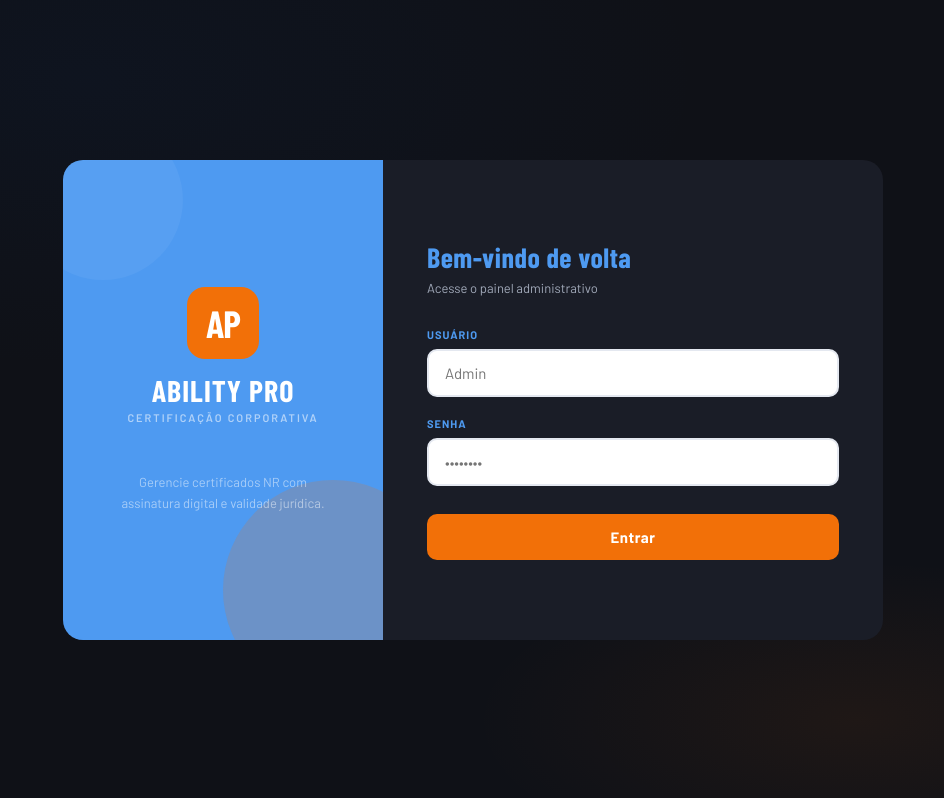
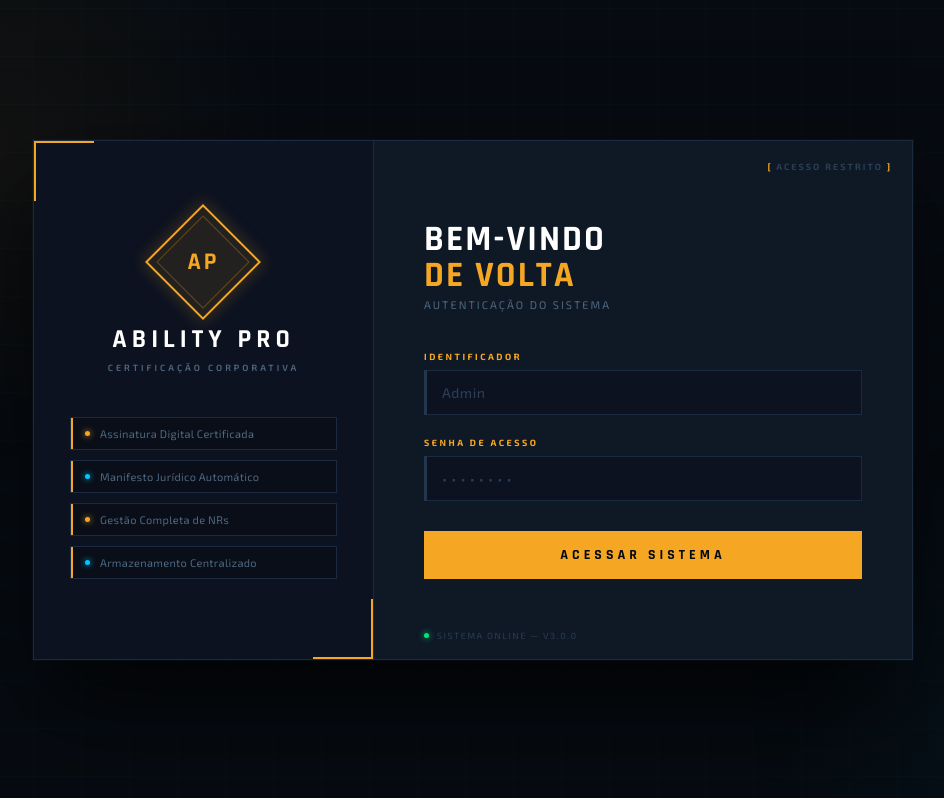
Before and after one commit to victorclaudino33-hash/abilitypro, a website: page frontend/index.html in a window 1280 px wide. Shown: the whole page, without its empty margins (167-1111 px from the left). Drawn offline with nearby package versions, Linux system fonts and the light colour scheme; a web font is replaced by a local one.

Commit message:
Tema novo

```diff
--- a/frontend/index.html
+++ b/frontend/index.html
@@ -5,260 +5,335 @@
   <meta name="viewport" content="width=device-width, initial-scale=1.0">
   <title>Ability Pro — Login</title>
   <link rel="preconnect" href="https://fonts.googleapis.com">
-  <link href="https://fonts.googleapis.com/css2?family=Barlow:wght@400;600;700;800&family=Barlow+Condensed:wght@700;800&display=swap" rel="stylesheet">
+  <link href="https://fonts.googleapis.com/css2?family=Rajdhani:wght@400;500;600;700&family=Exo+2:wght@300;400;500;600;700;800&display=swap" rel="stylesheet">
   <style>
     *, *::before, *::after { box-sizing: border-box; margin: 0; padding: 0; }
-
     :root {
-  --azul:    #4E9AF1;
-  --laranja: #F27008;
-  --cinza:   #A0A8B8;
-  --fundo:   #0F1117;
-  --branco:  #1A1D27;
-  --borda:   #2A2D3A;
-}
-
-body {
-  background: #0F1117;
-  color: #E0E4F0;
-}
-
+      --bg:         #070B11;
+      --bg2:        #0C1220;
+      --panel:      #0F1825;
+      --border:     #1A2B40;
+      --border2:    #243550;
+      --amber:      #F5A623;
+      --amber2:     #E8941A;
+      --amber-dim:  rgba(245,166,35,0.1);
+      --amber-glow: rgba(245,166,35,0.3);
+      --cyan:       #00C8FF;
+      --text:       #B8CCE0;
+      --text-dim:   #4E6880;
+      --text-muted: #2A3D55;
+      --red:        #FF4560;
+      --green:      #00E676;
+    }
     body {
-      font-family: 'Barlow', sans-serif;
-      background: var(--fundo);
+      font-family: 'Exo 2', sans-serif;
+      background: var(--bg);
       min-height: 100vh;
-      display: flex;
-      align-items: center;
-      justify-content: center;
+      display: flex; align-items: center; justify-content: center;
+      overflow: hidden; position: relative;
+    }
+    .grid-bg {
+      position: fixed; inset: 0; pointer-events: none;
       background-image:
-        radial-gradient(ellipse 80% 60% at 20% 10%, rgba(10,56,130,0.08) 0%, transparent 60%),
-        radial-gradient(ellipse 60% 40% at 80% 90%, rgba(242,112,8,0.07) 0%, transparent 50%);
+        linear-gradient(rgba(0,200,255,0.025) 1px, transparent 1px),
+        linear-gradient(90deg, rgba(0,200,255,0.025) 1px, transparent 1px);
+      background-size: 48px 48px;
+      animation: gridDrift 30s linear infinite;
+    }
+    @keyframes gridDrift { to { background-position: 48px 48px; } }
+    .glow-amber {
+      position: fixed; top: -200px; left: -200px;
+      width: 700px; height: 700px; pointer-events: none;
+      background: radial-gradient(circle, rgba(245,166,35,0.05) 0%, transparent 65%);
+    }
+    .glow-cyan {
+      position: fixed; bottom: -200px; right: -200px;
+      width: 600px; height: 600px; pointer-events: none;
+      background: radial-gradient(circle, rgba(0,200,255,0.04) 0%, transparent 65%);
     }
 
-    .login-wrap {
-      background: var(--branco);
-      border-radius: 20px;
-      box-shadow: var(--sombra);
-      overflow: hidden;
-      display: flex;
-      width: 820px;
-      max-width: 95vw;
-      min-height: 480px;
+    .wrap {
+      position: relative; z-index: 1;
+      display: flex; width: 880px; max-width: 96vw; min-height: 520px;
+      border: 1px solid var(--border);
+      box-shadow: 0 0 0 1px rgba(0,200,255,0.04), 0 50px 100px rgba(0,0,0,0.7);
+      animation: appear 0.7s cubic-bezier(.16,1,.3,1) both;
+    }
+    @keyframes appear {
+      from { opacity: 0; transform: scale(0.97) translateY(20px); }
+      to   { opacity: 1; transform: scale(1) translateY(0); }
     }
 
-    .login-side {
-      background: var(--azul);
-      width: 320px;
-      flex-shrink: 0;
-      display: flex;
-      flex-direction: column;
-      align-items: center;
-      justify-content: center;
-      padding: 40px 32px;
-      position: relative;
-      overflow: hidden;
+    /* ── LEFT ── */
+    .side {
+      width: 340px; flex-shrink: 0;
+      background: var(--bg2);
+      display: flex; flex-direction: column; align-items: center; justify-content: center;
+      padding: 48px 36px;
+      position: relative; overflow: hidden;
+      border-right: 1px solid var(--border);
+    }
+    .corner { position: absolute; width: 60px; height: 60px; }
+    .corner.tl { top: 0; left: 0; border-top: 2px solid var(--amber); border-left: 2px solid var(--amber); }
+    .corner.br { bottom: 0; right: 0; border-bottom: 2px solid var(--amber); border-right: 2px solid var(--amber); }
+    .scan {
+      position: absolute; top: 0; left: 0; right: 0;
+      height: 1px; background: linear-gradient(90deg, transparent, var(--amber), transparent);
+      animation: scanDown 5s ease-in-out infinite;
+    }
+    @keyframes scanDown {
+      0%   { top: 0%; opacity: 0; }
+      10%  { opacity: 1; }
+      90%  { opacity: 1; }
+      100% { top: 100%; opacity: 0; }
     }
 
-    .login-side::before {
+    .logo { text-align: center; position: relative; z-index: 1; }
+    .logo-diamond {
+      width: 82px; height: 82px; margin: 0 auto 20px;
+      position: relative; display: flex; align-items: center; justify-content: center;
+    }
+    .logo-diamond::before {
       content: '';
-      position: absolute;
-      bottom: -60px; right: -60px;
-      width: 220px; height: 220px;
-      border-radius: 50%;
-      background: rgba(242,112,8,0.18);
+      position: absolute; inset: 0;
+      border: 2px solid var(--amber);
+      transform: rotate(45deg);
+      background: var(--amber-dim);
+      animation: pulse 3s ease-in-out infinite;
     }
-    .login-side::after {
+    .logo-diamond::after {
       content: '';
-      position: absolute;
-      top: -40px; left: -40px;
-      width: 160px; height: 160px;
-      border-radius: 50%;
-      background: rgba(255,255,255,0.05);
+      position: absolute; inset: 8px;
+      border: 1px solid rgba(245,166,35,0.3);
+      transform: rotate(45deg);
+    }
+    @keyframes pulse {
+      0%,100% { box-shadow: 0 0 0 0 var(--amber-glow); }
+      50%      { box-shadow: 0 0 20px 4px rgba(245,166,35,0.15); }
+    }
+    .logo-diamond span {
+      position: relative; z-index: 1;
+      font-family: 'Rajdhani', sans-serif;
+      font-size: 24px; font-weight: 700;
+      color: var(--amber); letter-spacing: 3px;
+    }
+    .logo-name {
+      font-family: 'Rajdhani', sans-serif;
+      font-size: 26px; font-weight: 700;
+      color: #fff; letter-spacing: 5px; text-transform: uppercase;
+    }
+    .logo-sub {
+      font-size: 9px; font-weight: 600; letter-spacing: 3px;
+      color: var(--text-dim); text-transform: uppercase; margin-top: 6px;
     }
 
-    .logo-box {
-      position: relative; z-index: 1; text-align: center;
+    .features {
+      margin-top: 44px; width: 100%;
+      display: flex; flex-direction: column; gap: 10px;
+      position: relative; z-index: 1;
     }
-    .logo-icon {
-      width: 72px; height: 72px;
-      background: var(--laranja);
-      border-radius: 18px;
-      display: flex; align-items: center; justify-content: center;
-      margin: 0 auto 16px;
-      font-size: 38px; font-weight: 800;
-      color: #fff;
-      font-family: 'Barlow Condensed', sans-serif;
-      letter-spacing: -1px;
+    .feat {
+      display: flex; align-items: center; gap: 10px;
+      padding: 9px 14px;
+      border: 1px solid var(--border); background: rgba(0,0,0,0.25);
+      position: relative; overflow: hidden;
     }
-    .logo-name {
-      font-family: 'Barlow Condensed', sans-serif;
-      font-size: 30px; font-weight: 800;
-      color: #fff; letter-spacing: 1px;
-      line-height: 1;
+    .feat::before {
+      content: ''; position: absolute; left: 0; top: 0; bottom: 0;
+      width: 2px; background: var(--amber);
     }
-    .logo-sub {
-      font-size: 11px; font-weight: 600;
-      color: rgba(255,255,255,0.55);
-      letter-spacing: 2px;
-      text-transform: uppercase;
-      margin-top: 6px;
+    .feat-dot {
+      width: 5px; height: 5px; border-radius: 50%; flex-shrink: 0;
+      background: var(--amber); box-shadow: 0 0 6px var(--amber);
     }
-    .side-tagline {
-      position: relative; z-index: 1;
-      margin-top: 48px;
-      font-size: 13px;
-      color: rgba(255,255,255,0.5);
-      text-align: center;
-      line-height: 1.6;
+    .feat-dot.c { background: var(--cyan); box-shadow: 0 0 6px var(--cyan); }
+    .feat span { font-size: 11px; color: var(--text-dim); letter-spacing: 0.3px; }
+
+    /* ── RIGHT ── */
+    .form-area {
+      flex: 1; background: var(--panel);
+      display: flex; flex-direction: column; justify-content: center;
+      padding: 52px 50px; position: relative;
+    }
+    .badge {
+      position: absolute; top: 20px; right: 20px;
+      font-size: 9px; font-weight: 700;
+      color: var(--text-muted); letter-spacing: 2px; text-transform: uppercase;
+    }
+    .badge::before { content: '[ '; color: var(--amber); }
+    .badge::after  { content: ' ]'; color: var(--amber); }
+
+    .title {
+      font-family: 'Rajdhani', sans-serif;
+      font-size: 36px; font-weight: 700;
+      color: #fff; letter-spacing: 2px; line-height: 1; margin-bottom: 4px;
+    }
+    .title em { color: var(--amber); font-style: normal; }
+    .subtitle {
+      font-size: 11px; color: var(--text-dim);
+      letter-spacing: 2px; text-transform: uppercase; margin-bottom: 40px;
     }
 
-    .login-form-area {
+    .fg { margin-bottom: 22px; }
+    .fg label {
+      display: block; font-size: 9px; font-weight: 700;
+      color: var(--amber); text-transform: uppercase;
+      letter-spacing: 2.5px; margin-bottom: 8px;
+    }
+    .iw { position: relative; display: flex; }
+    .iw::before {
+      content: ''; position: absolute; left: 0; top: 0; bottom: 0;
+      width: 3px; background: var(--border2);
+      transition: background 0.2s, box-shadow 0.2s;
+    }
+    .iw:focus-within::before {
+      background: var(--amber);
+      box-shadow: 0 0 8px var(--amber-glow);
+    }
+    .fg input {
       flex: 1;
-      display: flex;
-      flex-direction: column;
-      justify-content: center;
-      padding: 48px 44px;
+      padding: 13px 16px 13px 18px;
+      background: var(--bg2); border: 1px solid var(--border); border-left: none;
+      color: var(--text); font-size: 14px; font-weight: 500;
+      font-family: 'Exo 2', sans-serif; letter-spacing: 0.5px;
+      outline: none; transition: border-color 0.2s;
     }
+    .fg input::placeholder { color: var(--text-muted); }
+    .fg input:focus { border-color: var(--border2); }
 
-    .form-title {
-      font-family: 'Barlow Condensed', sans-serif;
-      font-size: 28px; font-weight: 800;
-      color: var(--azul);
-      margin-bottom: 6px;
-      letter-spacing: 0.5px;
+    .btn {
+      width: 100%; padding: 15px;
+      background: var(--amber); color: #070B11;
+      border: none; cursor: pointer;
+      font-family: 'Rajdhani', sans-serif;
+      font-size: 14px; font-weight: 700;
+      letter-spacing: 4px; text-transform: uppercase;
+      transition: all 0.2s; margin-top: 8px;
+      position: relative; overflow: hidden;
     }
-    .form-sub { font-size: 13px; color: var(--cinza); margin-bottom: 32px; }
+    .btn::before {
+      content: '';
+      position: absolute; top: 0; left: -100%;
+      width: 100%; height: 100%;
+      background: linear-gradient(90deg, transparent, rgba(255,255,255,0.15), transparent);
+      transition: left 0.4s;
+    }
+    .btn:hover::before { left: 100%; }
+    .btn:hover {
+      background: #FFBA42;
+      box-shadow: 0 0 40px var(--amber-glow), 0 8px 32px rgba(0,0,0,0.5);
+      transform: translateY(-2px);
+    }
+    .btn:active { transform: translateY(0); }
+    .btn:disabled { opacity: 0.35; cursor: not-allowed; transform: none; box-shadow: none; }
 
-    .form-group { margin-bottom: 20px; }
-    .form-group label {
-      display: block;
-      font-size: 11px; font-weight: 700;
-      color: var(--azul);
-      text-transform: uppercase;
-      letter-spacing: 1px;
-      margin-bottom: 8px;
+    .err {
+      background: rgba(255,69,96,0.07); border: 1px solid rgba(255,69,96,0.25);
+      color: var(--red); padding: 10px 14px; font-size: 12px;
+      letter-spacing: 0.3px; margin-top: 14px; display: none;
     }
-    .form-group input {
-      width: 100%;
-      padding: 13px 16px;
-      border: 2px solid #E4E8F0;
-      border-radius: 10px;
-      font-size: 15px;
-      font-family: 'Barlow', sans-serif;
-      color: #1a1a2e;
-      transition: border-color 0.2s, box-shadow 0.2s;
-      outline: none;
+    .err.on { display: block; }
+
+    .sbar {
+      position: absolute; bottom: 18px; left: 50px;
+      display: flex; align-items: center; gap: 8px;
     }
-    .form-group input:focus {
-      border-color: var(--azul);
-      box-shadow: 0 0 0 3px rgba(10,56,130,0.1);
+    .sdot {
+      width: 5px; height: 5px; border-radius: 50%;
+      background: var(--green); box-shadow: 0 0 6px var(--green);
+      animation: blink 2.5s ease-in-out infinite;
     }
+    @keyframes blink { 0%,100%{opacity:1} 50%{opacity:.2} }
+    .stxt { font-size: 9px; color: var(--text-muted); letter-spacing: 1.5px; text-transform: uppercase; }
 
-    .btn-login {
-      width: 100%;
-      padding: 14px;
-      background: var(--laranja);
-      color: #fff;
-      border: none;
-      border-radius: 10px;
-      font-size: 15px; font-weight: 700;
-      font-family: 'Barlow', sans-serif;
-      cursor: pointer;
-      letter-spacing: 0.5px;
-      transition: background 0.2s, transform 0.1s;
-      margin-top: 8px;
-    }
-    .btn-login:hover { background: var(--laranja2); transform: translateY(-1px); }
-    .btn-login:active { transform: translateY(0); }
-    .btn-login:disabled { opacity: 0.6; cursor: not-allowed; transform: none; }
-
-    .error-msg {
-      background: #FFF0F0;
-      border: 1px solid #FFD0D0;
-      color: #CC2222;
-      border-radius: 8px;
-      padding: 10px 14px;
-      font-size: 13px;
-      margin-top: 14px;
-      display: none;
-    }
-    .error-msg.visible { display: block; }
-
-    @media (max-width: 640px) {
-      .login-side { display: none; }
-      .login-form-area { padding: 36px 24px; }
+    @media(max-width:640px){
+      .side{display:none}
+      .form-area{padding:36px 24px}
     }
   </style>
 </head>
 <body>
-  <div class="login-wrap">
-    <div class="login-side">
-      <div class="logo-box">
-        <div class="logo-icon">AP</div>
-        <div class="logo-name">ABILITY PRO</div>
+  <div class="grid-bg"></div>
+  <div class="glow-amber"></div>
+  <div class="glow-cyan"></div>
+
+  <div class="wrap">
+    <div class="side">
+      <div class="corner tl"></div>
+      <div class="corner br"></div>
+      <div class="scan"></div>
+
+      <div class="logo">
+        <div class="logo-diamond"><span>AP</span></div>
+        <div class="logo-name">Ability Pro</div>
         <div class="logo-sub">Certificação Corporativa</div>
       </div>
-      <p class="side-tagline">Gerencie certificados NR com<br>assinatura digital e validade jurídica.</p>
+
+      <div class="features">
+        <div class="feat"><div class="feat-dot"></div><span>Assinatura Digital Certificada</span></div>
+        <div class="feat"><div class="feat-dot c"></div><span>Manifesto Jurídico Automático</span></div>
+        <div class="feat"><div class="feat-dot"></div><span>Gestão Completa de NRs</span></div>
+        <div class="feat"><div class="feat-dot c"></div><span>Armazenamento Centralizado</span></div>
+      </div>
     </div>
 
-    <div class="login-form-area">
-      <div class="form-title">Bem-vindo de volta</div>
-      <div class="form-sub">Acesse o painel administrativo</div>
+    <div class="form-area">
+      <div class="badge">Acesso Restrito</div>
 
-      <div class="form-group">
-        <label>Usuário</label>
-        <input type="text" id="username" placeholder="Admin" autocomplete="username">
+      <div class="title">BEM-VINDO<br><em>DE VOLTA</em></div>
+      <div class="subtitle">Autenticação do sistema</div>
+
+      <div class="fg">
+        <label>Identificador</label>
+        <div class="iw">
+          <input type="text" id="username" placeholder="Admin" autocomplete="username">
+        </div>
       </div>
-      <div class="form-group">
-        <label>Senha</label>
-        <input type="password" id="password" placeholder="••••••••" autocomplete="current-password">
+      <div class="fg">
+        <label>Senha de Acesso</label>
+        <div class="iw">
+          <input type="password" id="password" placeholder="• • • • • • • •" autocomplete="current-password">
+        </div>
       </div>
 
-      <button class="btn-login" id="btnLogin" onclick="doLogin()">Entrar</button>
-      <div class="error-msg" id="errorMsg"></div>
+      <button class="btn" id="btnLogin" onclick="doLogin()">Acessar Sistema</button>
+      <div class="err" id="errMsg"></div>
+
+      <div class="sbar">
+        <div class="sdot"></div>
+        <span class="stxt">Sistema Online — v3.0.0</span>
+      </div>
     </div>
   </div>
 
   <script src="app.js"></script>
   <script>
-    // Enter key support
-    document.querySelectorAll('input').forEach(el => {
-      el.addEventListener('keydown', e => { if (e.key === 'Enter') doLogin(); });
-    });
+    document.querySelectorAll('input').forEach(el =>
+      el.addEventListener('keydown', e => { if(e.key==='Enter') doLogin(); })
+    );
 
     async function doLogin() {
-      const btn = document.getElementById('btnLogin');
-      const errEl = document.getElementById('errorMsg');
-      const username = document.getElementById('username').value.trim();
-      const password = document.getElementById('password').value;
+      const btn  = document.getElementById('btnLogin');
+      const err  = document.getElementById('errMsg');
+      const user = document.getElementById('username').value.trim();
+      const pass = document.getElementById('password').value;
 
-      if (!username || !password) {
-        errEl.textContent = 'Preencha usuário e senha.';
-        errEl.classList.add('visible');
-        return;
-      }
-
-      btn.disabled = true;
-      btn.textContent = 'Entrando...';
-      errEl.classList.remove('visible');
+      if(!user||!pass){ err.textContent='⚠  Preencha usuário e senha.'; err.classList.add('on'); return; }
+      btn.disabled=true; btn.textContent='Autenticando...'; err.classList.remove('on');
 
       try {
-        const res = await fetch(`${BACKEND_URL}/api/auth/login`, {
-          method: 'POST',
-          headers: { 'Content-Type': 'application/json' },
-          body: JSON.stringify({ username, password }),
+        const r = await fetch(`${BACKEND_URL}/api/auth/login`,{
+          method:'POST', headers:{'Content-Type':'application/json'},
+          body: JSON.stringify({username:user,password:pass})
         });
-        const data = await res.json();
-        if (!res.ok) throw new Error(data.error || 'Erro ao entrar');
-
-        localStorage.setItem('ap_token', data.token);
-        localStorage.setItem('ap_user', data.username);
-        window.location.href = 'admin.html';
-      } catch (e) {
-        errEl.textContent = e.message;
-        errEl.classList.add('visible');
-        btn.disabled = false;
-        btn.textContent = 'Entrar';
+        const d = await r.json();
+        if(!r.ok) throw new Error(d.error||'Credenciais inválidas');
+        localStorage.setItem('ap_token',d.token);
+        localStorage.setItem('ap_user',d.username);
+        window.location.href='admin.html';
+      } catch(e) {
+        err.textContent='⚠  '+e.message; err.classList.add('on');
+        btn.disabled=false; btn.textContent='Acessar Sistema';
       }
     }
   </script>
```
